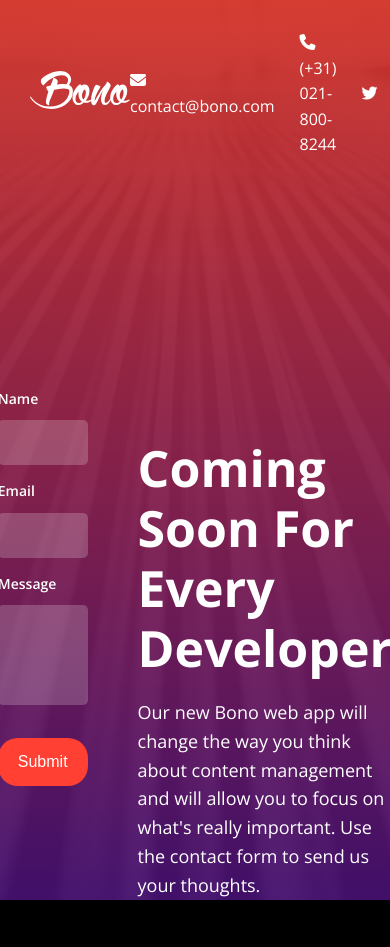
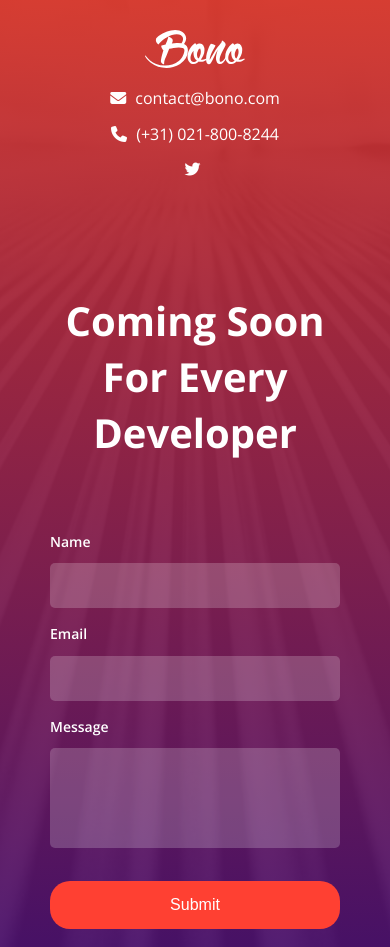
Before and after one commit to ericstober/bono-landing-form, a plain HTML site: page index.html in a window 390 px wide. Shown: the top 947 px of the page. Drawn offline with nearby package versions, Linux system fonts and the light colour scheme.

Commit message:
added responsivness

```diff
--- a/css/styles.css
+++ b/css/styles.css
@@ -18,7 +18,7 @@ body {
     rgba(255, 64, 50, 0.8),
     rgba(71, 17, 116, 0.9)
   ),
-  url('../images/background.jpg') no-repeat center center;
+  url('../images/background.jpg') no-repeat center/cover;
 }
 
 /* Header */
@@ -127,3 +127,48 @@ body {
 .text-container p {
   font-size: 18px;
 }
+
+/* Media Queries */
+@media (max-width: 768px) {
+  .header {
+    padding: 30px 10px 10px;
+  }
+
+  .header,
+  .header .header-right {
+    flex-direction: column;
+    gap: 10px;
+  }
+
+  .main-content {
+    flex-direction: column-reverse;
+    justify-content: start;
+    margin: auto;
+    padding: 50px;
+  }
+
+  .main-content form,
+  .main-content .text-container {
+    width: 100%;
+  }
+
+  .main-content h1 {
+    font-size: 40px;
+    text-align: center;
+    line-height: 1.4;
+  }
+
+  .main-content p {
+    display: none;
+  }
+}
+
+@media (max-height: 500px) {
+  .main-content {
+    margin: 0 auto;
+  }
+
+  .main-content h1 {
+    font-size: 40px;
+  }
+}
```
